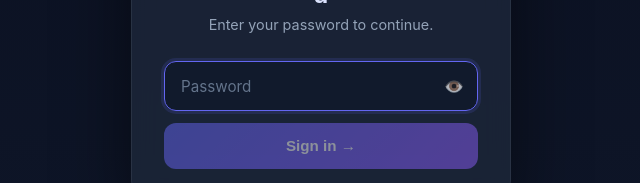
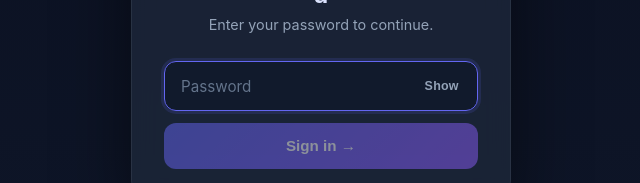
Before and after one commit to Tribhuvan-26/animal-nutrition, a Next.js app: page /login in a window 1280 px wide. Shown: the part 377-560 px from the top of the page, without its empty margins (319-959 px from the left). Built offline with nearby package versions, Linux system fonts and the light colour scheme.

Commit message:
Replace eye/monkey emoji password toggle with plain Show/Hide text

```diff
--- a/app/globals.css
+++ b/app/globals.css
@@ -438,19 +438,18 @@ h1 {
   background: transparent;
   border: none;
   cursor: pointer;
-  width: 2rem;
-  height: 2rem;
+  padding: 0.35rem 0.7rem;
   border-radius: 6px;
-  display: grid;
-  place-items: center;
-  font-size: 1rem;
-  opacity: 0.7;
-  transition: opacity 0.2s;
+  font-size: 0.78rem;
+  font-weight: 600;
+  color: #94a3b8;
+  letter-spacing: 0.02em;
+  transition: all 0.2s;
 }
 
 .login-toggle:hover {
-  opacity: 1;
-  background: rgba(255, 255, 255, 0.05);
+  color: #c7d2fe;
+  background: rgba(255, 255, 255, 0.06);
 }
 
 .login-button {
--- a/app/login/page.js
+++ b/app/login/page.js
@@ -62,7 +62,7 @@ export default function LoginPage() {
               onClick={() => setShowPassword((v) => !v)}
               aria-label={showPassword ? 'Hide password' : 'Show password'}
             >
-              {showPassword ? '🙈' : '👁️'}
+              {showPassword ? 'Hide' : 'Show'}
             </button>
           </div>
           {error && <div className="login-error">{error}</div>}
```
